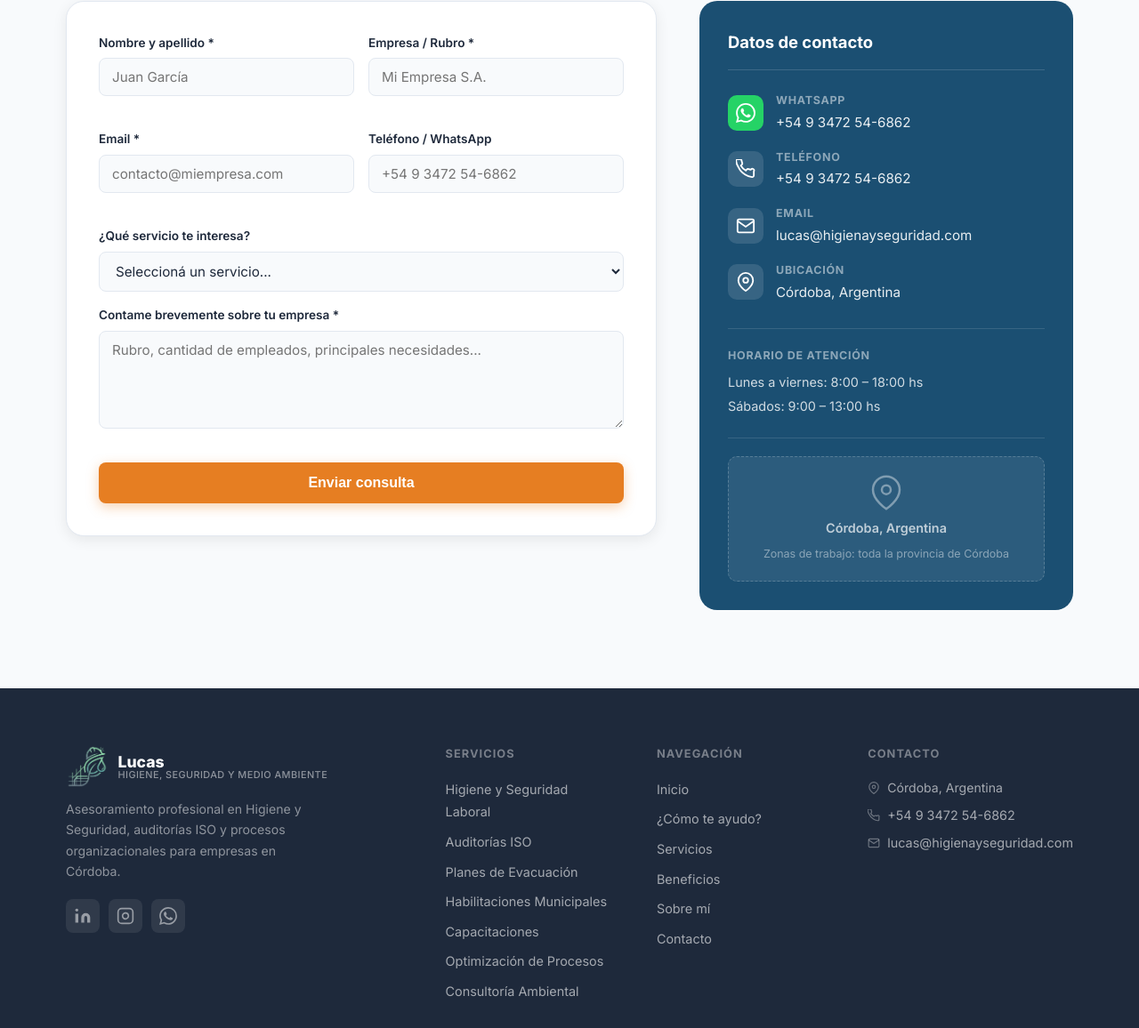
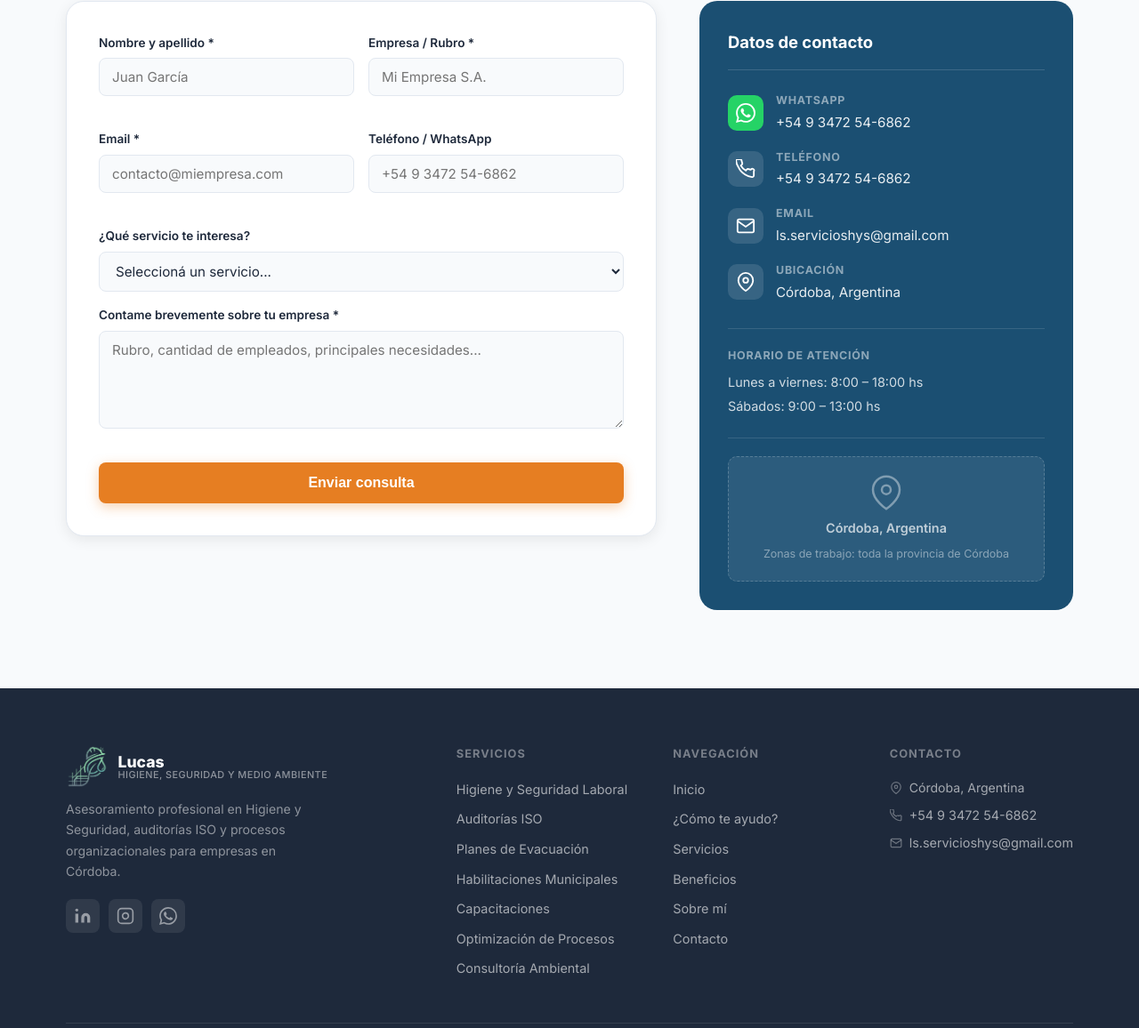
Before and after one commit to gianserassio/Web-Lucas, a plain HTML site: page index.html in a window 1280 px wide. Shown: the part 5746-6902 px from the top of the page at 89% size. Drawn offline with Linux system fonts and the light colour scheme.

Commit message:
Actualizar correo de contacto a ls.servicioshys@gmail.com
Co-Authored-By: Claude Sonnet 4.6 <noreply@anthropic.com>

```diff
--- a/index.html
+++ b/index.html
@@ -629,7 +629,7 @@
                 </div>
                 <div>
                   <strong>Email</strong>
-                  <a href="mailto:lucas@higienayseguridad.com">lucas@higienayseguridad.com</a>
+                  <a href="mailto:ls.servicioshys@gmail.com">ls.servicioshys@gmail.com</a>
                 </div>
               </li>
               <li>
@@ -721,7 +721,7 @@
             </li>
             <li>
               <svg width="14" height="14" viewBox="0 0 24 24" fill="none" stroke="currentColor" stroke-width="2"><path d="M4 4h16c1.1 0 2 .9 2 2v12c0 1.1-.9 2-2 2H4c-1.1 0-2-.9-2-2V6c0-1.1.9-2 2-2z"/><polyline points="22,6 12,13 2,6"/></svg>
-              <a href="mailto:lucas@higienayseguridad.com">lucas@higienayseguridad.com</a>
+              <a href="mailto:ls.servicioshys@gmail.com">ls.servicioshys@gmail.com</a>
             </li>
           </ul>
         </div>
```
